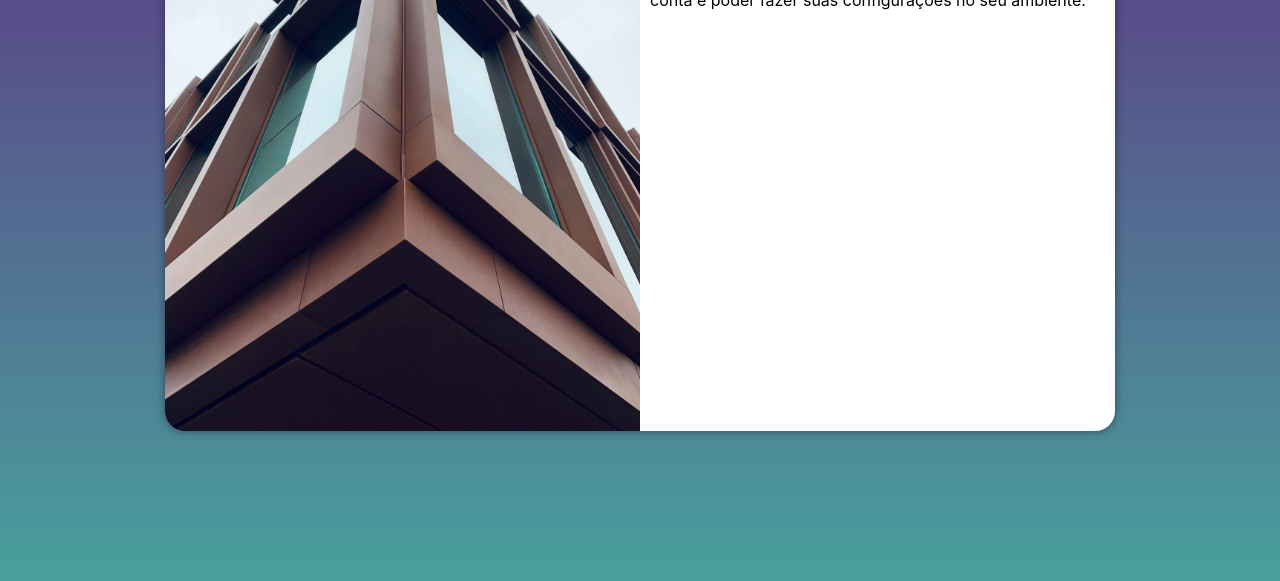
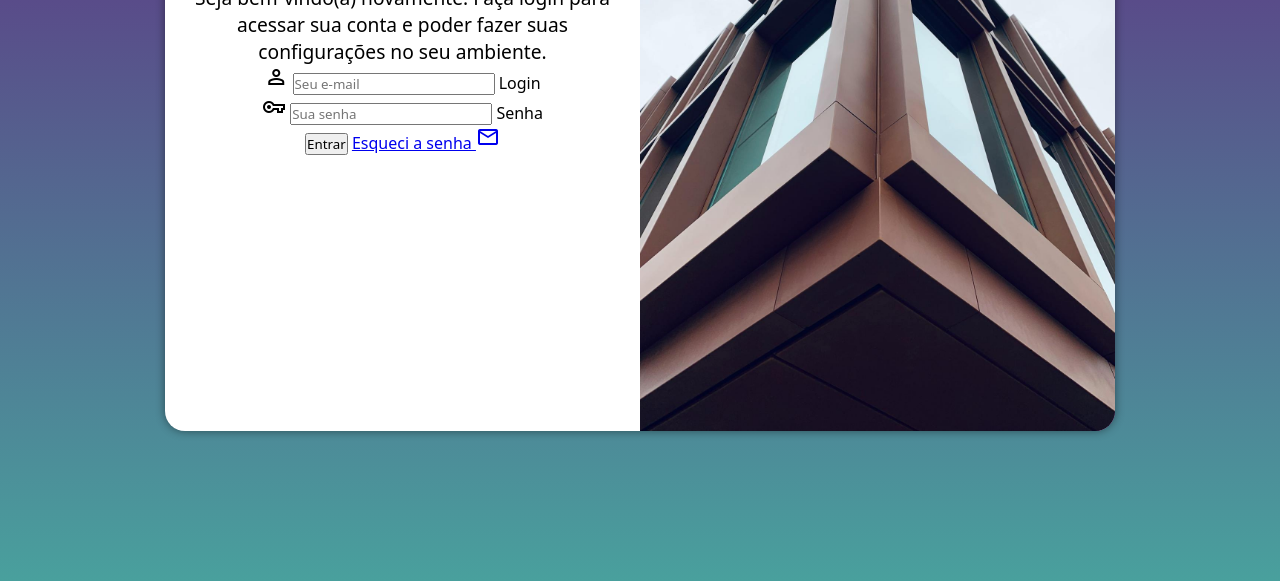
Before and after one commit to danielmartinscode/projeto-login, a plain HTML site: page index.html in a window 1280 px wide. Shown: the part 219-800 px from the top of the page. Drawn offline with nearby package versions, Linux system fonts and the light colour scheme.

Commit message:
adicionei o formulario

```diff
--- a/estilos/media-query.css
+++ b/estilos/media-query.css
@@ -41,14 +41,22 @@ Grandes telas: acima de 1200px */
     }
 
     section#login > div#imagem{
-        float: left;
+        float: right;
         width: 50%;
         height: 100%;
     }
 
     section#login > div#formulario{
-        float: right;
+        float: left;
         width: 50%;
     }
 
+    div#formulario > h1{
+        font-size: 2em;
+    }
+
+    div#formulario > p{
+        font-size: 1.2em;
+    }
+
 }
--- a/estilos/style.css
+++ b/estilos/style.css
@@ -7,7 +7,7 @@
 */
 
 * {
-    font-family: -apple-system, system-ui, BlinkMacSystemFont, 'Segoe UI', Roboto, Oxygen, Ubuntu, Cantarell, 'Open Sans', 'Helvetica Neue', sans-serif;
+    font-family: system-ui, -apple-system, BlinkMacSystemFont, 'Segoe UI', Roboto, Oxygen, Ubuntu, Cantarell, 'Open Sans', 'Helvetica Neue', sans-serif;
     padding: 0px;
     margin: 0px;
     box-sizing: border-box;
@@ -52,3 +52,12 @@ section#login > div#formulario {
     display: block;
     padding: 10px;
 }
+
+div#formulario {
+    text-align: center;
+    margin-bottom: 10px;
+}
+
+div#formulario > p{
+    font-size: 0.8em;
+}
--- a/index.html
+++ b/index.html
@@ -6,6 +6,7 @@
     <title>Login</title>
     <link rel="stylesheet" href="estilos/style.css">
     <link rel="stylesheet" href="estilos/media-query.css">
+    <link rel="stylesheet" href="https://fonts.googleapis.com/css2?family=Material+Symbols+Outlined:opsz,wght,FILL,GRAD@20..48,100..700,0..1,-50..200" />
 </head>
 <body>
     <main>
@@ -16,8 +17,19 @@
             <div id="formulario">
                 <h1>Login</h1>
                 <p>Seja bem-vindo(a) novamente. Faça login para acessar sua conta e poder fazer suas configurações no seu ambiente.</p>
-                <form action="login.php" method="post">
-
+                <form action="login.php" method="post" autocomplete="on">
+                    <div class="campo">
+                        <i class="material-symbols-outlined">person</i>
+                        <input type="email" name="logini" id="ilogin" placeholder="Seu e-mail" autocomplete="email" required maxlength="30">
+                        <label for="ilogin">Login</label>
+                    </div>
+                    <div class="campo">
+                        <i class="material-symbols-outlined">vpn_key</i>
+                        <input type="password" name="senha" id="isenha" placeholder="Sua senha" autocomplete="current-password" required minlength="8" maxlength="20">
+                        <label for="isenha">Senha</label>
+                    </div>
+                    <input type="submit" value="Entrar">
+                    <a href="esqueci.html">Esqueci a senha <i class="material-symbols-outlined">mail</i></a>
                 </form>
             </div>
         </section>
```
